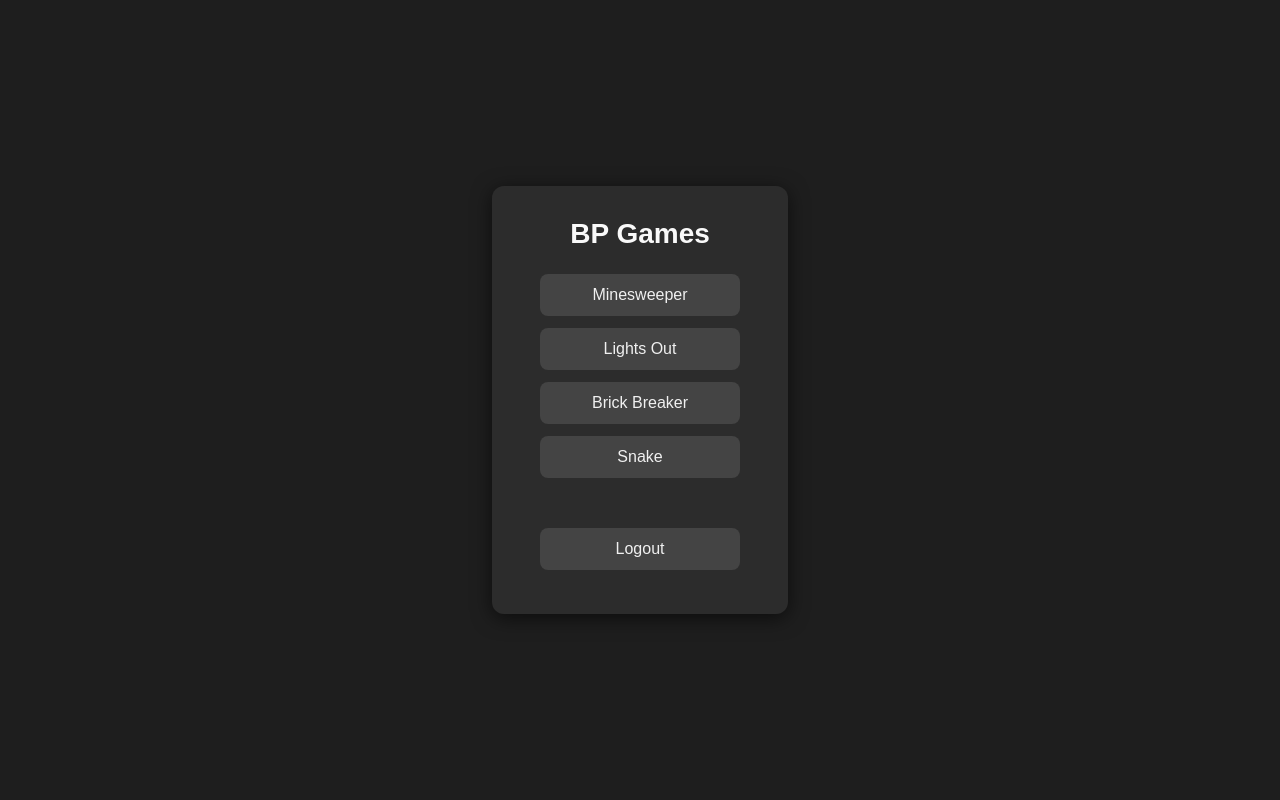
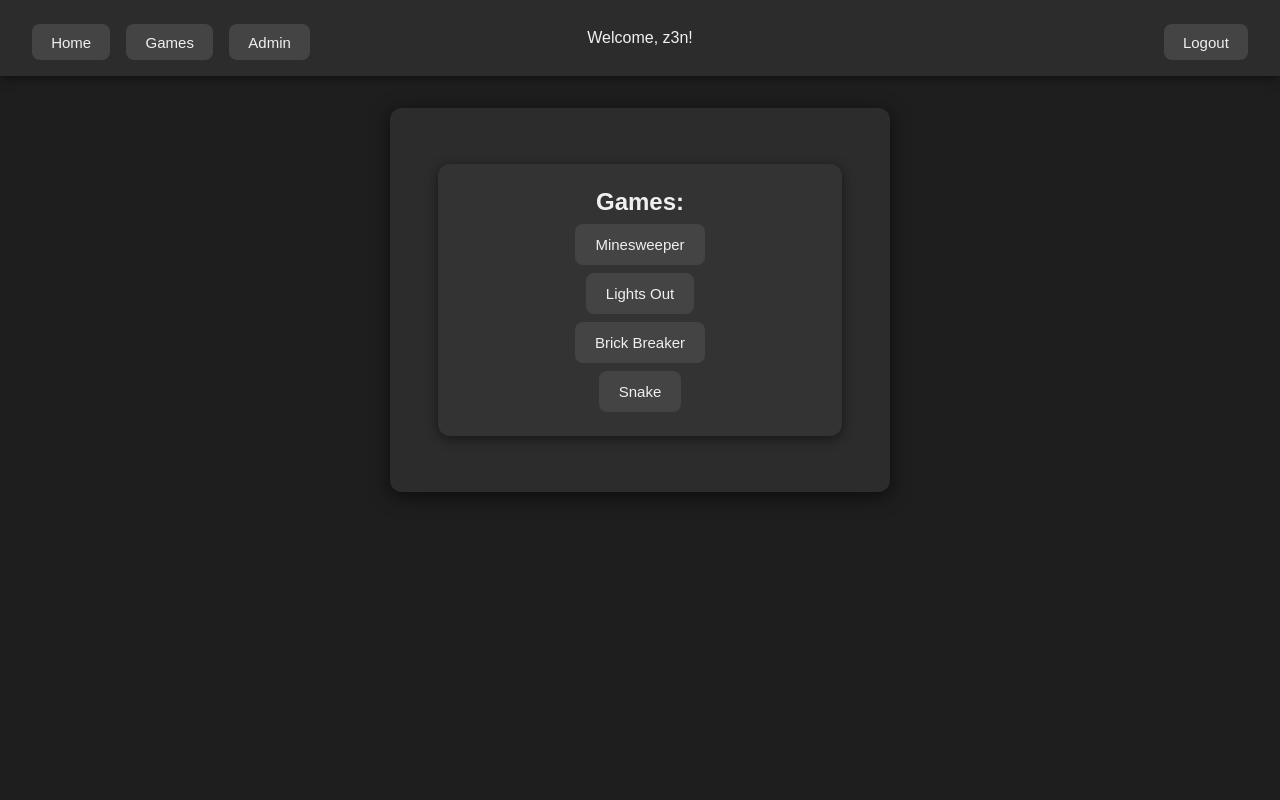
Before and after one commit to hottahidit/BP-Games, a Flask app: page /dashboard in a window 1280 px wide. Run offline with Flask 3, Linux system fonts and the light colour scheme; a user stored in the database is signed in.

Commit message:
v2.3 - Visual Update

```diff
--- a/Flask-BPG/app.py
+++ b/Flask-BPG/app.py
@@ -66,17 +66,17 @@
     return render_template('dashboard.html')
 
 #=========================== * MINESWEEPER * ===========================#
-@app.route('/minesweeper')
+@app.route('/games/minesweeper')
 @login_required
 def minesweeper():
-    return render_template('minesweeper.html')
+    return render_template('games/minesweeper.html')
 
-@app.route('/minesweeper-info')
+@app.route('/games/minesweeper-info')
 @login_required
 def min_info():
     return jsonify({'rows': mgame.rows, 'cols': mgame.cols, 'mines':mgame.mines})
 
-@app.route('/minesweeper-reset')
+@app.route('/games/minesweeper-reset')
 @login_required
 def min_reset():
     mode = request.args.get('mode', 'easy')
@@ -90,9 +90,9 @@
         rows, cols, mines = config_rows, config_cols, config_mines  # fallback to custom/default
     global mgame
     mgame = Minesweeper(rows, cols, mines)
-    return redirect('/minesweeper')
+    return redirect('/games/minesweeper')
 
-@app.route('/minesweeper-reveal')
+@app.route('/games/minesweeper-reveal')
 @login_required
 def min_reveal():
     r = int(request.args.get('row'))
@@ -107,17 +107,17 @@
     return jsonify(data)
 
 #=========================== * LIGHTS OUT * ===========================#
-@app.route('/lights-off')
+@app.route('/games/lights-off')
 @login_required
 def lights_off():
-    return render_template('LightsOut.html')
+    return render_template('games/LightsOut.html')
 
-@app.route('/lights-off-config')
+@app.route('/games/lights-off-config')
 @login_required
 def lights_off_config():
     return jsonify({'rows': lgame.rows, 'cols': lgame.cols})
 
-@app.route('/lights-off-reset')
+@app.route('/games/lights-off-reset')
 @login_required
 def lights_off_reset():
     mode = request.args.get('mode', 'easy')
@@ -133,7 +133,7 @@
     lgame = LightsOutGame(rows, cols)
     return jsonify(lgame.get_state())
 
-@app.route('/lights-off-toggle', methods=['POST'])
+@app.route('/games/lights-off-toggle', methods=['POST'])
 @login_required
 def lights_off_toggle():
     r = int(request.json.get('row'))
@@ -142,23 +142,23 @@
     return jsonify(lgame.get_state())
 
 #=========================== * BRICK BREAKER * ===========================#
-@app.route("/brickbreaker")
+@app.route("/games/brickbreaker")
 @login_required
 def brickbreaker_page():
-    return render_template("brick_breaker.html")
+    return render_template("games/brick_breaker.html")
 
-@app.route("/brickbreaker-state")
+@app.route("/games/brickbreaker-state")
 @login_required
 def get_state():
     return jsonify(bgame.get_state())
 
-@app.route("/brickbreaker-step")
+@app.route("/games/brickbreaker-step")
 @login_required
 def step():
     bgame.step()
     return jsonify(bgame.get_state())
 
-@app.route("/brickbreaker-move", methods=["POST"])
+@app.route("/games/brickbreaker-move", methods=["POST"])
 @login_required
 def move_paddle():
     direction = request.json.get("direction")
@@ -168,17 +168,17 @@
         bgame.paddle.move_right()
     return jsonify(bgame.get_state())
 
-@app.route("/brickbreaker-reset")
+@app.route("/games/brickbreaker-reset")
 @login_required
 def reset():
     bgame.reset()
     return jsonify(bgame.get_state())
 
 #=========================== * Snake * ===========================#
-@app.route('/snake')
+@app.route('/games/snake')
 @login_required
 def snake():
-    return render_template('snake.html')
+    return render_template('games/snake.html')
 
 @socketio.on('connect')
 def handle_connect(auth=None):
@@ -203,11 +203,12 @@
         sgame = SnakeGame()
         emit('state', sgame.serialize())
 
+
+
 def create_tables():
     with app.app_context():
         db.create_all()
 
-        # Create default admin if doesn't exist
         admin = User.query.filter_by(username='z3n').first()
         if not admin:
             admin_user = User(
--- a/Flask-BPG/extra_utils.py
+++ b/Flask-BPG/extra_utils.py
@@ -1,5 +1,6 @@
 from flask_sqlalchemy import SQLAlchemy
 from flask_login import LoginManager
+from werkzeug.security import generate_password_hash, check_password_hash
 
 db = SQLAlchemy()
 login_manager = LoginManager()
--- a/Flask-BPG/templates/base.html
+++ b/Flask-BPG/templates/base.html
@@ -5,153 +5,243 @@
     <meta name="viewport" content="width=device-width, initial-scale=1.0">
     <title>{% block title %}BP Games{% endblock %}</title>
     <style>
-        body {
-            font-family: Arial, sans-serif;
+    * {
         margin: 0;
         padding: 0;
-            background-color: #f4f4f4;
+        box-sizing: border-box;
     }
-        .container {
-            max-width: 1200px;
-            margin: 0 auto;
-            padding: 20px;
+
+    body {
+        min-height: 100vh;
+        display: flex;
+        flex-direction: column;
+        background-color: #1e1e1e;
+        font-family: Arial, sans-serif;
+        color: #f0f0f0;
     }
+
     nav {
-            background-color: #333;
-            padding: 1rem;
+        background-color: #2c2c2c;
+        padding: 1rem 2rem;
+        box-shadow: 0 2px 10px rgba(0,0,0,0.5);
     }
+
     nav ul {
         list-style: none;
-            margin: 0;
-            padding: 0;
         display: flex;
-            justify-content: space-between;
+        justify-content: flex-start;
         align-items: center;
+        gap: 1rem;
     }
-        nav ul li {
+
+    .nav-left,
+    .nav-right,
+    .nav-center {
+        display: flex;
+        align-items: center;
+        gap: 1rem;
+    }
+
+    .nav-left {
+      flex: 1;
+    }
+
+    .nav-center {
+      flex: 1;
+      justify-content: center;
+      text-align: center;
+    }
+
+    .nav-right {
+      flex: 1;
+      justify-content: flex-end;
+    }
+
+    .welcome {
+      font-weight: bold;
+      color: #f0f0f0;
+    }
+
+
+    nav li {
         display: inline;
     }
-        nav a {
-            color: white;
-            text-decoration: none;
+
+    nav button {
+        background-color: #444;
+        color: #f0f0f0;
+        padding: 0.6rem 1.2rem;
+        border: none;
+        border-radius: 8px;
+        cursor: pointer;
+        transition: background-color 0.2s ease;
+    }
+
+    nav button:hover {
+        background-color: #666;
+    }
+
+    .container-start {
+        flex: 1;
+        width: 500px;
+        margin: 2rem auto;
+        padding: 2rem 3rem;
+        background-color: #2c2c2c;
+        border-radius: 12px;
+        box-shadow: 0 4px 20px rgba(0,0,0,0.6);
+    }
+
+    .container-admin {
+        flex: 1;
+        width: 1000px;
+        margin: 2rem auto;
+        padding: 2rem 3rem;
+        background-color: #2c2c2c;
+        border-radius: 12px;
+        box-shadow: 0 4px 20px rgba(0,0,0,0.6);
+    }
+
+    .container-game {
+        flex:1;
+        max-width: 500px;
+        max-height: 700px;
+        margin: 2rem auto;
+        padding: 2rem 3rem;
+        background-color: #2c2c2c;
+        border-radius: 12px;
+        box-shadow: 0 4px 20px rgba(0,0,0,0.6);
+    }
+
+    .flash-messages {
+        width: 100%;
         padding: 0.5rem 1rem;
-            border-radius: 4px;
+        background: #2c2c2c;
+        box-shadow: 0 2px 6px rgba(0,0,0,0.5);
     }
-        nav a:hover {
-            background-color: #555;
+
+    .flash {
+        padding: 0.6rem 1rem;
+        margin: 0.5rem 0;
+        border-radius: 6px;
+        font-weight: bold;
     }
-        .flash-messages {
-            margin: 20px 0;
+    .flash.success { background-color: #2e7d32; color: #e8f5e9; }
+    .flash.error { background-color: #c62828; color: #ffebee; }
+    .flash.warning { background-color: #f9a825; color: #fff8e1; }
+    .flash.info { background-color: #1565c0; color: #e3f2fd; }
+
+    .form-group {
+        margin-bottom: 1.2rem;
+        text-align: left;
     }
-        .flash {
-            padding: 10px;
-            margin: 5px 0;
-            border-radius: 4px;
-        }
-        .flash.success {
-            background-color: #d4edda;
-            color: #155724;
-            border: 1px solid #c3e6cb;
-        }
-        .flash.error {
-            background-color: #f8d7da;
-            color: #721c24;
-            border: 1px solid #f5c6cb;
-        }
-        .flash.warning {
-            background-color: #fff3cd;
-            color: #856404;
-            border: 1px solid #ffeaa7;
-        }
-        .flash.info {
-            background-color: #d1ecf1;
-            color: #0c5460;
-            border: 1px solid #bee5eb;
-        }
-        .form-group {
-            margin-bottom: 15px;
-        }
+
     label {
         display: block;
-            margin-bottom: 5px;
+        margin-bottom: 0.4rem;
         font-weight: bold;
+        color: #ddd;
     }
-        input[type="text"], input[type="email"], input[type="password"] {
+
+    input[type="text"],
+    input[type="email"],
+    input[type="password"] {
         width: 100%;
-            padding: 10px;
-            border: 1px solid #ddd;
-            border-radius: 4px;
-            font-size: 16px;
-            box-sizing: border-box;
+        padding: 0.75rem;
+        background-color: #3a3a3a;
+        border: 1px solid #555;
+        border-radius: 8px;
+        color: #f0f0f0;
+        font-size: 15px;
     }
+
+    input:focus {
+        outline: none;
+        border-color: #888;
+    }
+
     button {
-            background-color: #007bff;
-            color: white;
-            padding: 10px 20px;
+        display: inline-block;
+        margin-top: 0.5rem;
+        padding: 0.75rem 1.25rem;
+        font-size: 15px;
+        background-color: #444;
+        color: #f0f0f0;
         border: none;
-            border-radius: 4px;
+        border-radius: 8px;
         cursor: pointer;
-            font-size: 16px;
+        transition: background-color 0.2s ease;
     }
+
     button:hover {
-            background-color: #0056b3;
+        background-color: #666;
     }
-        .btn-danger {
-            background-color: #dc3545;
+
+    .btn-danger { background-color: #c62828; }
+    .btn-danger:hover { background-color: #a31616; }
+
+    .btn-success { background-color: #2e7d32; }
+    .btn-success:hover { background-color: #256628; }
+
+    .card {
+        background: #333;
+        border-radius: 12px;
+        padding: 1.5rem;
+        margin: 1.5rem 0;
+        box-shadow: 0 3px 12px rgba(0,0,0,0.5);
     }
-        .btn-danger:hover {
-            background-color: #c82333;
-        }
-        .btn-success {
-            background-color: #28a745;
-        }
-        .btn-success:hover {
-            background-color: #218838;
-        }
-        .card {
-            background: white;
-            border-radius: 8px;
-            padding: 20px;
-            margin: 20px 0;
-            box-shadow: 0 2px 4px rgba(0,0,0,0.1);
-        }
+
     table {
         width: 100%;
         border-collapse: collapse;
-            margin-top: 20px;
+        margin-top: 1.5rem;
+        background: #333;
+        border-radius: 8px;
+        overflow: hidden;
     }
+
     th, td {
-            padding: 12px;
+        padding: 0.9rem 1rem;
         text-align: left;
-            border-bottom: 1px solid #ddd;
+        border-bottom: 1px solid #444;
     }
+
     th {
-            background-color: #f8f9fa;
+        background-color: #444;
+        color: #f0f0f0;
     }
+
+    tr:hover {
+        background-color: #3a3a3a;
+    }
+
     .game-grid {
         display: grid;
         grid-template-columns: repeat(auto-fit, minmax(250px, 1fr));
-            gap: 20px;
-            margin-top: 20px;
+        gap: 1.5rem;
+        margin-top: 2rem;
     }
+
     .game-card {
-            background: white;
-            border-radius: 8px;
-            padding: 20px;
+        background: #333;
+        border-radius: 12px;
+        padding: 1.5rem;
         text-align: center;
-            box-shadow: 0 2px 4px rgba(0,0,0,0.1);
-            transition: transform 0.2s;
+        box-shadow: 0 3px 12px rgba(0,0,0,0.5);
+        transition: transform 0.2s, background 0.2s;
     }
+
     .game-card:hover {
-            transform: translateY(-2px);
+        transform: translateY(-4px);
+        background: #3a3a3a;
     }
 </style>
 </head>
 <body>
     <nav>
         <ul>
+            <div class="nav-left">
               <li>
-                <form action="/home'" method="get">
+                  <form action="/" method="get">
                       <button type="submit">Home</button>
                   </form>
               </li>
@@ -168,13 +258,18 @@
                       </form>
                   </li>
                   {% endif %}
-                <li>Welcome, {{ current_user.username }}!</li>
+            </div>
+                <div class="nav-center">
+                <li>Welcome, {{ current_user.username }}!</li></div>
+                <div class="nav-right">
                   <li>
                       <form action="{{ url_for('auth.logout') }}" method="post">
                           <button type="submit">Logout</button>
                       </form>
                   </li>
+                </div>
               {% else %}
+                <div class="nav-right">
                   <li>
                       <form action="{{ url_for('auth.login') }}" method="get">
                           <button type="submit">Login</button>
@@ -184,6 +279,7 @@
                       <form action="{{ url_for('auth.register') }}" method="get">
                           <button type="submit">Register</button>
                       </form>
+                </div>
                 </li>
             {% endif %}
         </ul>
--- a/Flask-BPG/templates/dashboard.html
+++ b/Flask-BPG/templates/dashboard.html
@@ -1,71 +1,15 @@
-<!DOCTYPE html>
-<html lang="en">
-<head>
-  <meta charset="UTF-8">
-  <title>BP Games</title>
-  <style>
-    * {
-      margin: 0;
-      padding: 0;
-      box-sizing: border-box;
-    }
+{% extends "base.html" %}
 
-    body {
-      height: 100vh;
-      display: flex;
-      justify-content: center;
-      align-items: center;
-      background-color: #1e1e1e;
-      font-family: Arial, sans-serif;
-      color: #f0f0f0;
-    }
+{% block title %}Games - BP Games{% endblock %}
 
-    .container {
-      background-color: #2c2c2c;
-      padding: 2rem 3rem;
-      border-radius: 12px;
-      box-shadow: 0 4px 20px rgba(0, 0, 0, 0.6);
-      text-align: center;
-    }
-
-    .container h1 {
-      margin-bottom: 1.5rem;
-      font-size: 28px;
-      color: #f9f9f9;
-    }
-
-    .button {
-      display: block;
-      width: 200px;
-      margin: 0.75rem auto;
-      padding: 0.75rem;
-      font-size: 16px;
-      background-color: #444;
-      color: #f0f0f0;
-      border: none;
-      border-radius: 8px;
-      cursor: pointer;
-      transition: background-color 0.2s ease;
-    }
-
-    .button:hover {
-      background-color: #666;
-    }
-  </style>
-</head>
-<body>
-  <div class="container">
-    <h1>BP Games</h1>
-    <button class="button" onclick="window.location.href='/minesweeper'">Minesweeper</button>
-    <button class="button" onclick="window.location.href='/lights-off'">Lights Out</button>
-    <button class="button" onclick="window.location.href='/brickbreaker'">Brick Breaker</button>
-    <button class="button" onclick="window.location.href='/snake'">Snake</button>
-    <br>
-    <div style="margin-top: 20px; text-align: center;">
-      <form action="{{ url_for('auth.logout') }}" method="post">
-        <button type="submit" class="button">Logout</button>
-      </form>
-    </div>
+{% block content %}
+  <div class="container-game">
+      <div class="card" style="text-align: center; max-height: 600px;">
+        <h2>Games:</h2>
+        <button class="button" onclick="window.location.href='/games/minesweeper'">Minesweeper</button><br>
+        <button class="button" onclick="window.location.href='/games/lights-off'">Lights Out</button><br>
+        <button class="button" onclick="window.location.href='/games/brickbreaker'">Brick Breaker</button><br>
+        <button class="button" onclick="window.location.href='/games/snake'">Snake</button><br>
+      </div>
   </div>
-  </body>
-</html>
+{% endblock %}
--- a/Flask-BPG/templates/LightsOut.html
+++ b/Flask-BPG/templates/games/LightsOut.html
@@ -148,7 +148,7 @@
 
         function restart() {
             const difficulty = document.getElementById("difficulty").value;
-            fetch(`/lights-off-reset?mode=${difficulty}`)
+            fetch(`/games/lights-off-reset?mode=${difficulty}`)
                 .then(res => res.json())
                 .then(data => {
                     rows = data.rows;
@@ -176,7 +176,7 @@
 
                     cell.addEventListener('click', () => {
                         startTimer();
-                        fetch('/lights-off-toggle', {
+                        fetch('/games/lights-off-toggle', {
                             method: 'POST',
                             headers: {'Content-Type': 'application/json'},
                             body: JSON.stringify({row: r, col: c})
@@ -198,7 +198,7 @@
         }
 
         // Initial load
-        fetch('/lights-off-reset?mode=easy')
+        fetch('/games/lights-off-reset?mode=easy')
             .then(res => res.json())
             .then(data => {
                 rows = data.rows;
--- a/Flask-BPG/templates/brick_breaker.html
+++ b/Flask-BPG/templates/games/brick_breaker.html
@@ -59,7 +59,7 @@
 
 <h1>Brick Breaker</h1>
 <div id="info">Lives: <span id="lives">3</span> | Level: <span id="level">1 </span></div>
-    <span><button onclick="window.location.href='/brickbreaker'">Restart</button>
+    <span><button onclick="window.location.href='/games/brickbreaker'">Restart</button>
     <button onclick="window.location.href='/'">Home</button></span>
 <canvas id="gameCanvas" width="545" height="350"></canvas>
 
--- a/Flask-BPG/templates/home.html
+++ b/Flask-BPG/templates/home.html
@@ -7,10 +7,9 @@
   {% if current_user.is_authenticated %}
     <div class="card">
       <h2>Welcome back, {{ current_user.username }}!</h2>
-      <p>Head over to <a href="/dashboard">Games</a> page to start playing.</p>
     </div>
   {% else %}
-    <div class="card" style="text-align: center;">
+    <div class="container-start" style="text-align: center;">
       <h2>Welcome to BP Games!</h2>
       <p>Please login or register to continue.</p>
       <div style="margin-top: 20px;">
```
Also changed, not shown: Flask-BPG/Auth/admin.py (+41 -1 lines), Flask-BPG/Auth/models.py (+7 -1 lines), Flask-BPG/templates/auth/admin.html (renamed from Flask-BPG/templates/admin.html, +7 -8 lines), Flask-BPG/templates/auth/profile.html (added, +29 -0 lines), Flask-BPG/templates/auth/recover_user.html (added, +23 -0 lines), Flask-BPG/templates/games/minesweeper.html (renamed from Flask-BPG/templates/minesweeper.html, +4 -4 lines), Flask-BPG/templates/games/snake.html (renamed from Flask-BPG/templates/snake.html). Lines whose indentation alone changed are shown as unchanged.
